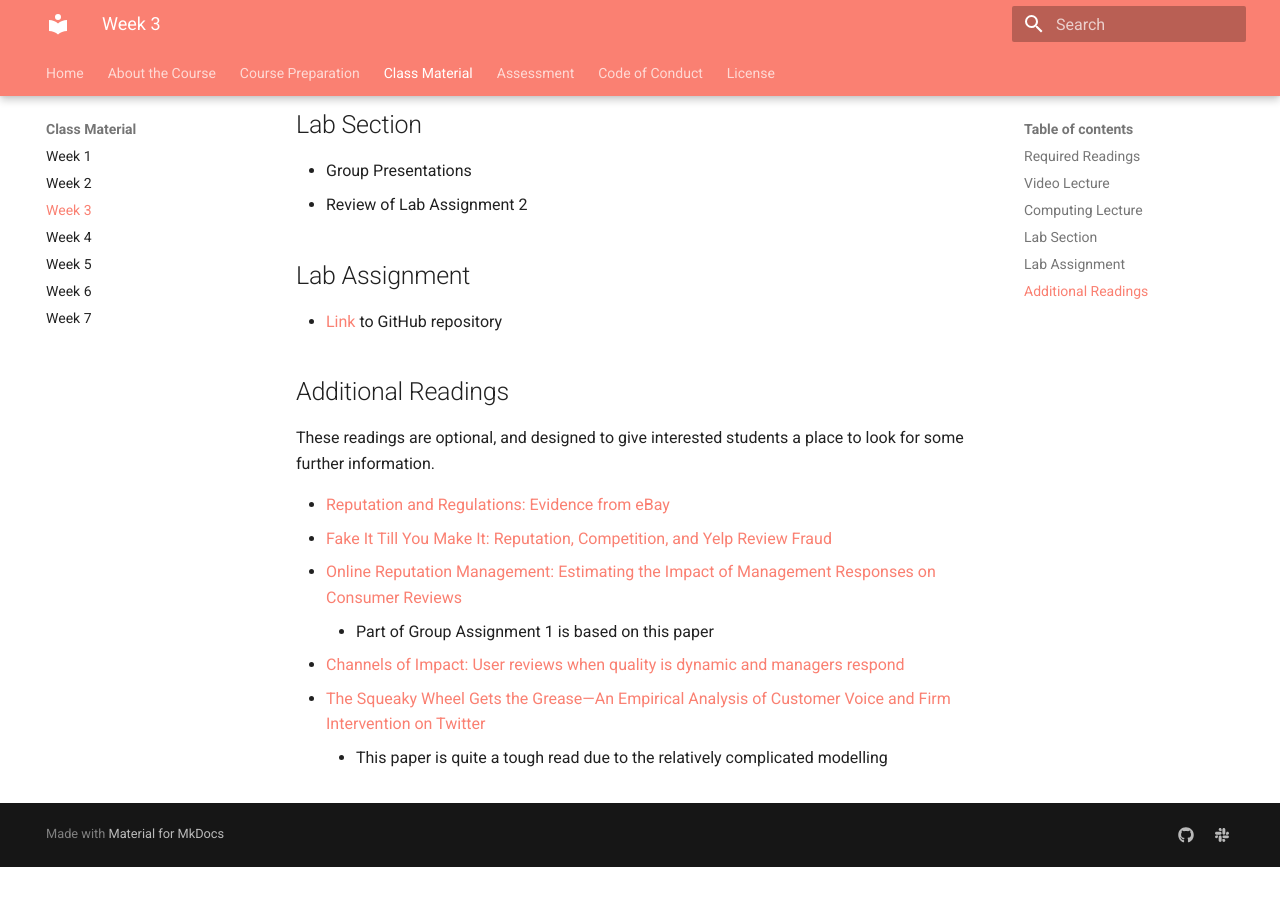
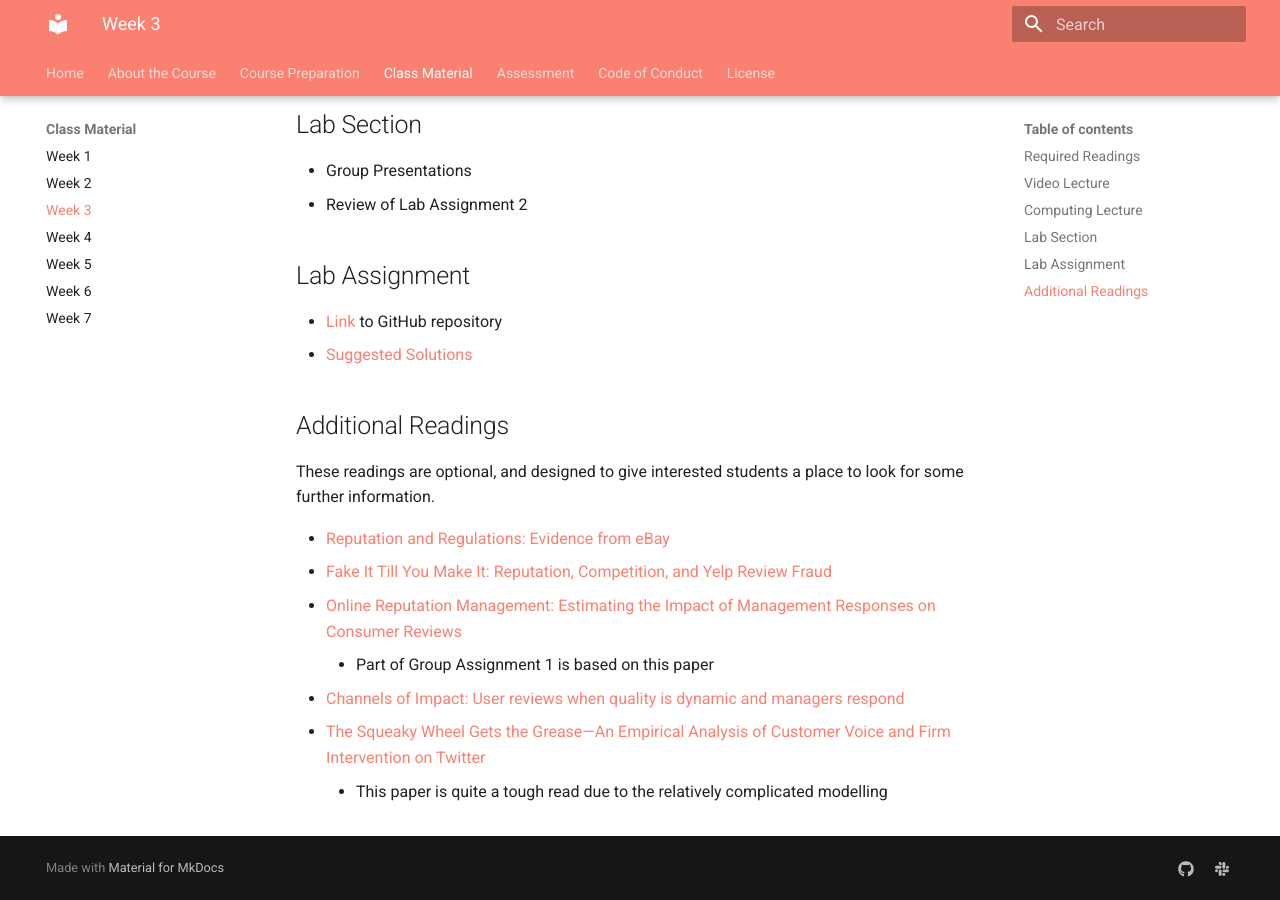
Before and after one commit to tisem-digital-marketing/2022-smwa, an MkDocs documentation site: the page built from docs/classes/week_03.md, in a window 1280 px wide and 900 px high, scrolled down 846 px. Built offline with MkDocs 1.6.1 and Material for MkDocs 9.7.7, drawn with Linux system fonts in a browser that asks for light colours; before the commit the page ends 1713 px from its top, so only the background shows below that.

Commit message:
solutions to lab 3

```diff
--- a/docs/classes/week_03.md
+++ b/docs/classes/week_03.md
@@ -33,7 +33,7 @@ This book is a "go-to" for text analytics:
 ## Lab Assignment
 
 * [Link][lab-03] to GitHub repository
-<!-- * [Suggested Solutions][lab-03-s] -->
+* [Suggested Solutions][lab-03-s]
 
 ## Additional Readings
 
```
